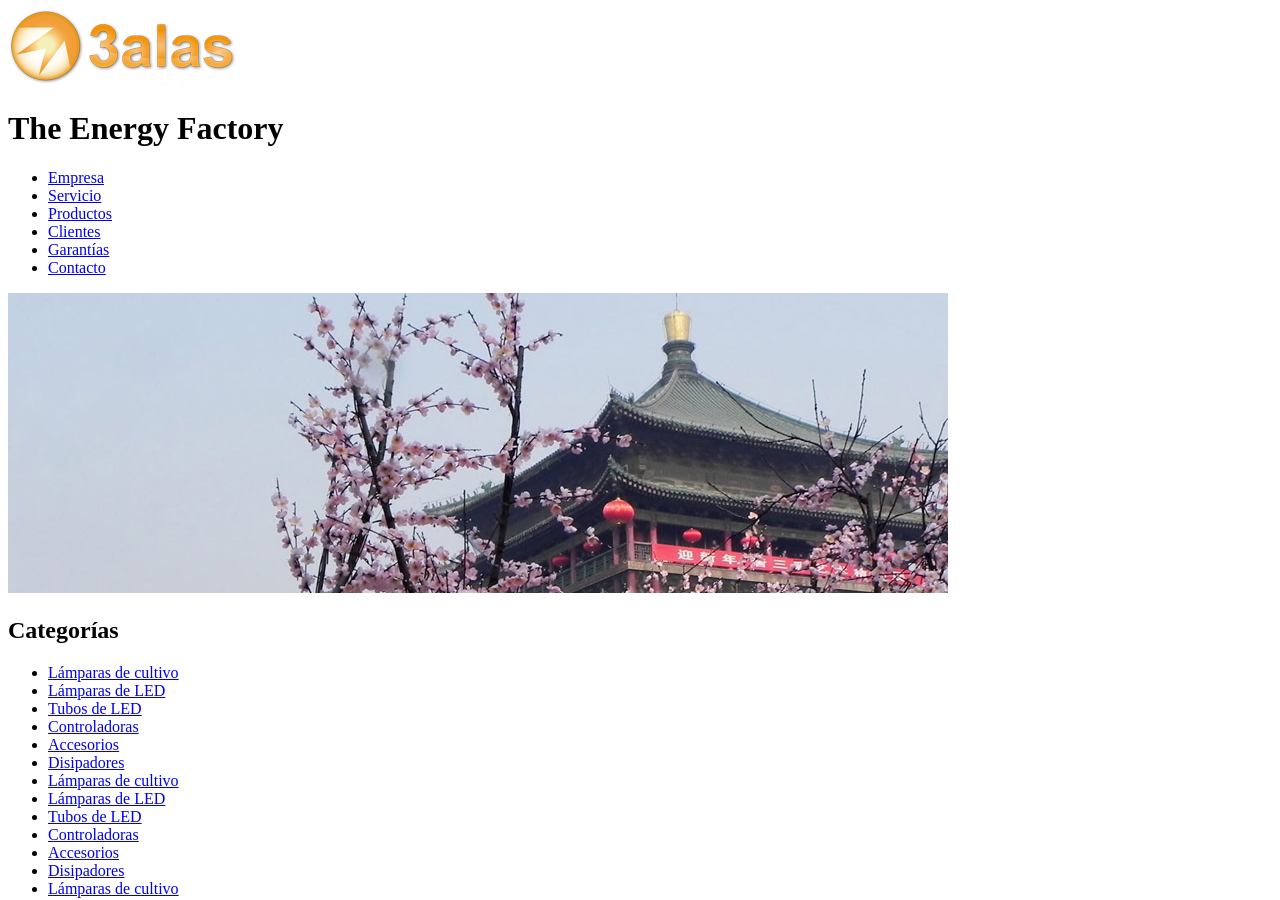
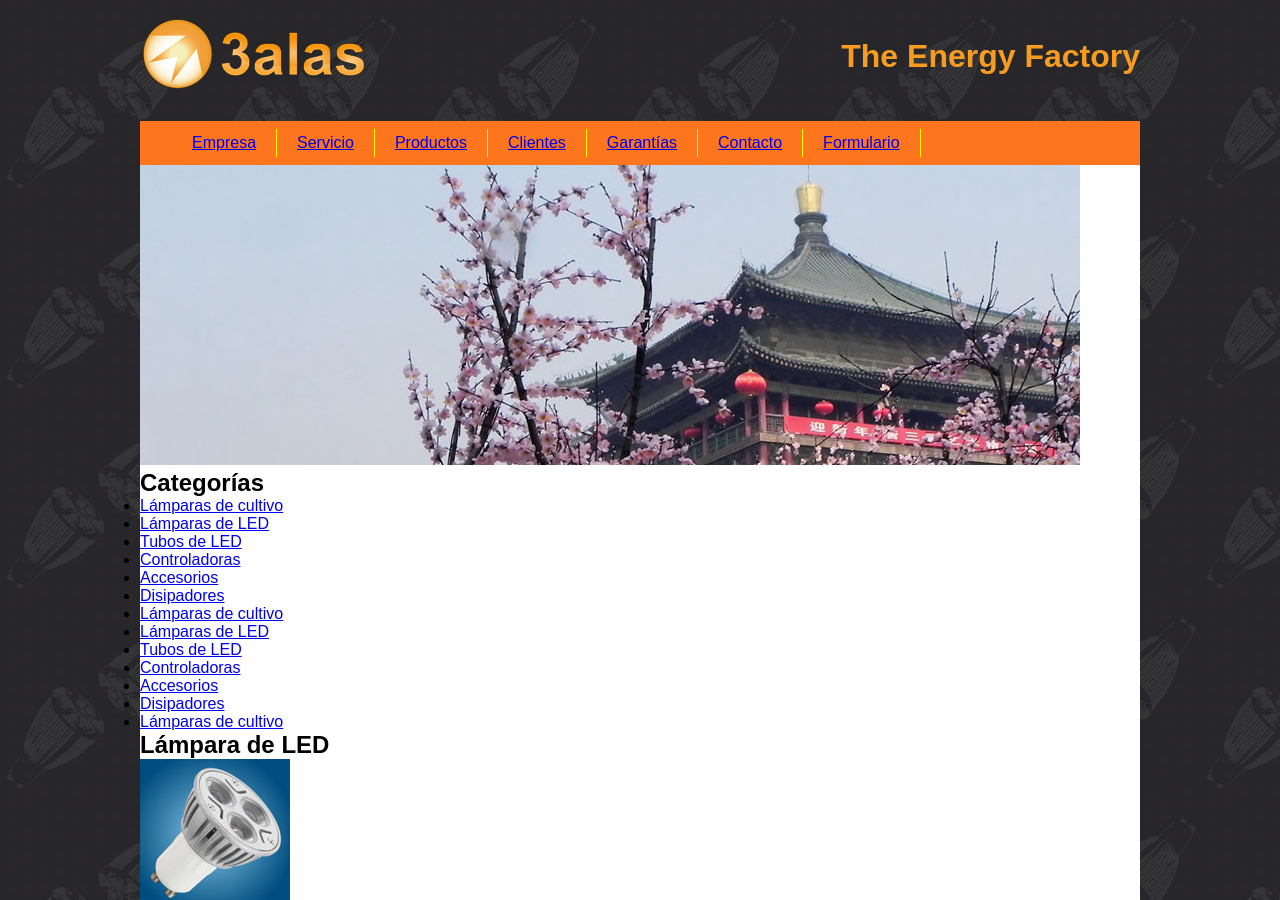
Before and after one commit to lucasspicco/3alas, a plain HTML site: page index.html in a window 1280 px wide. Shown: the top 900 px of the page. Drawn offline with Linux system fonts and the light colour scheme.

Commit message:
sitio todavia no terminado, pero mas bonito

```diff
--- a/estilos.css
+++ b/estilos.css
@@ -1 +1,126 @@
 /* estilos.css */
+
+:root{
+	--negro: #29272a;
+	--naranja: #f69c21;
+	--blanco: #FFF;
+	--negroVerdadero: #000;
+	--naranjaboton: #fd751d;
+	--amarillo: yellow;
+}
+
+*{
+	margin:0;
+	padding:0;
+	box-sizing:border-box;
+}
+body{
+	background-color: var(--negro);
+	background-image: url("images/pattern.jpg");
+	margin-top:16px;
+	margin-bottom:24px;
+	font-family: Arial, sans-serif;
+	/* Aplico la fuente general en la etiqueta body para aprovechas la herencia */
+}
+.cabecera{
+	display:flex;
+	justify-content: space-between;
+	align-items:center;
+
+	max-width: 1000px;
+	margin-left: auto;
+	margin-right: auto;
+
+	margin-top:16px;
+	margin-bottom:24px;
+
+}
+
+h1{
+	color: var(--naranja);
+}
+
+.contenedor{
+	background-color: var(--blanco);
+	max-width:1000px;
+	margin-left:auto;
+	margin-right:auto;
+}
+
+
+/*
+--------------------------------
+			SECCION BOTONERA con float
+--------------------------------
+*/
+.botonera{
+	background-color: var(--naranjaboton);
+	max-width: 1000px;
+	display: flex;
+	padding-top:8px;
+	padding-bottom:8px;
+	padding-left:32px;
+}
+
+.botonera li{
+	list-style-type: none;
+	flex-grow: 1;
+
+}
+
+.botonera-lista{
+	background-color: var(--naranjaboton);
+	display: flex;
+	text-align: center;
+	overflow:auto;
+}
+
+.botonera a{
+	float:left;
+	display:block;
+	padding:5px 20px;
+	border-right: 1px solid var(--amarillo);
+}
+
+/*  SECCION BOTONERA con flexbox
+
+.botonera{
+	background-color: var(--naranjaboton);
+	padding-left:15px;
+	padding-top:6px;
+	padding-bottom:6px;
+}
+
+.botonera li{
+	flex-grow: 1;
+
+}
+
+.botonera-lista{
+	background-color: var(--naranjaboton);
+	display: flex;
+}
+
+.botonera a{
+	background-color: var(--naranjaboton);
+	display: block;
+	border.right:1px; solid var(--amarillo);
+	text-align:center;
+	padding;6px 0;
+
+}
+SE CREA LA CLASE EN FORMULARIO HTML SIN-BORDE
+la misma clase seguida suma importancia
+.sin-borde.sin-borde{
+	border-right:none;
+
+
+a.sin-borde{
+	border-right:none;
+}
+.clase etiqueta (significa que etiqueta está dentro de clase)
+
+etiqueta.clase (significa que etiqueta tiene aplicada clase)
+
+
+*/
--- a/index.html
+++ b/index.html
@@ -22,11 +22,14 @@
 					<li><a href="#">Clientes</a></li>
 					<li><a href="#">Garantías</a></li>
 					<li><a href="#">Contacto</a></li>
+					<li><a href="#">Formulario</a></li>
 				</ul>
 			</div><!-- Cierra botonera-->
+
 			<div class="slider">
 				<img src="images/slide/1.jpg" alt="Foto de China">
 			</div><!-- Cierra Slider -->
+
 			<div class="categoria">
 				<h2>Categorías</h2>
 				<ul class="lista-productos">
@@ -70,8 +73,47 @@
 					<img src="images/lamparas/lampara1.jpg" alt="">
 					<p>Lorem Ipsum es simplemente el texto de relleno de las imprentas y archivos de texto. Lorem Ipsum ha sido el texto de relleno estándar de las industrias desde el año 1500, cuando un impresor (N. del T. persona que se dedica a la imprenta) desconocido usó una galería de textos y los mezcló de tal manera que logró hacer un libro de textos especimen. No sólo sobrevivió 500 años, sino que tambien ingresó como texto de relleno en documentos electrónicos, quedando esencialmente igual al original. Fue popularizado en los 60s con la creación de las hojas "Letraset", las cuales contenian pasajes de Lorem Ipsum, y más recientemente con software de autoedición, como por ejemplo Aldus PageMaker, el cual incluye versiones de Lorem Ipsum.</p>
 				</div><!--Cierra lampara4-->
+			</div><!-- Cierra .productos-->
 
-			</div><!-- Cierra .productos-->
+			<div class="newsletter">
+				<img src="images/sobre.png" alt="">
+				<div class="newsletter-info">
+					<h3>Suscribite a nuestro newsletter</h3>
+					<p>Todas las novedades en tu casilla de correo</p>
+				</div>
+				<form class="newsletter-form" action="suscribite.php">
+					<input type="email">
+					<input type="submit" value="Suscribite">
+				</form>
+			</div><!-- Cierra newsletter-->
+
+			<div class="pie">
+
+				<div class="pie-copy">
+					<h4>© 2018 3Alas</h4>
+					<p>Todos los derechos reservados</p>
+				</div>
+
+				<div class="pie-china">
+					<p>Hong Kong</p>
+					<p>68 Wing Lok Street 10th Floor</p>
+					<p>Sheung Wang</p>
+					<p>Phono +852 6504 5972</p>
+				</div>
+
+				<div class="arg">
+					<p>Buenos Aires</p>
+					<p>Av. Directorio 2243 6°B</p>
+					<p>Capital Federal</p>
+					<p>Tel./Fax: +54 11 4454-2943</p>
+				</div>
+
+				<div class="creditos">
+					Diseñado por <a href="#">LP</a>
+				</div>
+
+			</div><!-- Cierra pie -->
+
 		</div><!--cierra contendor-->
 	</body>
 
```
